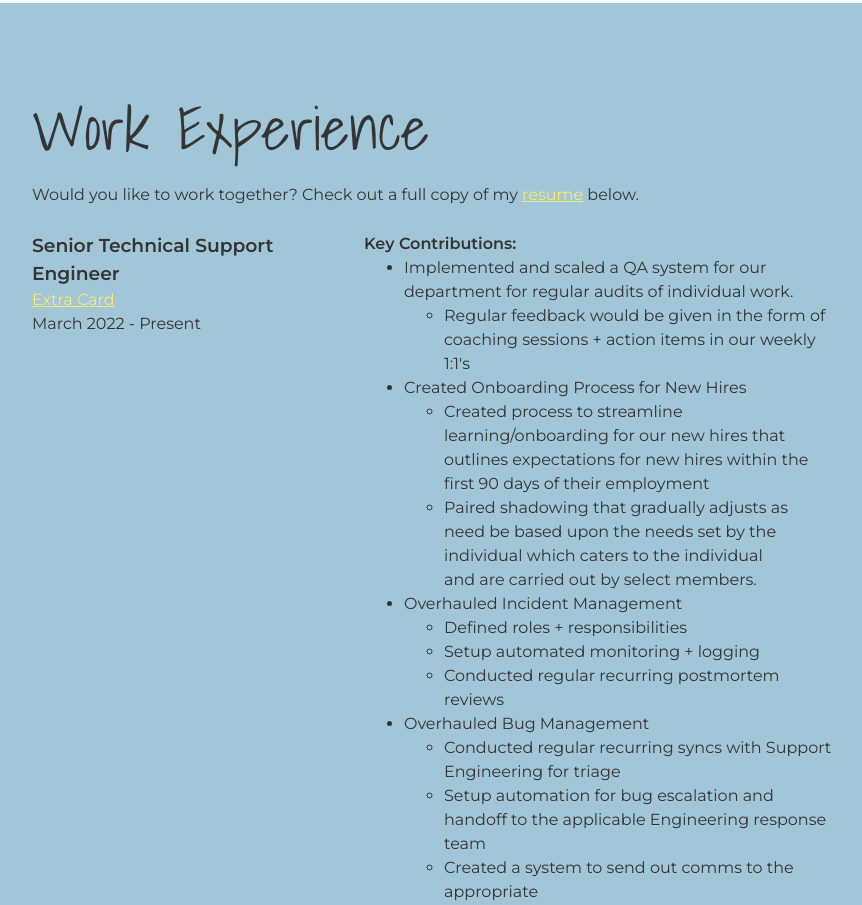
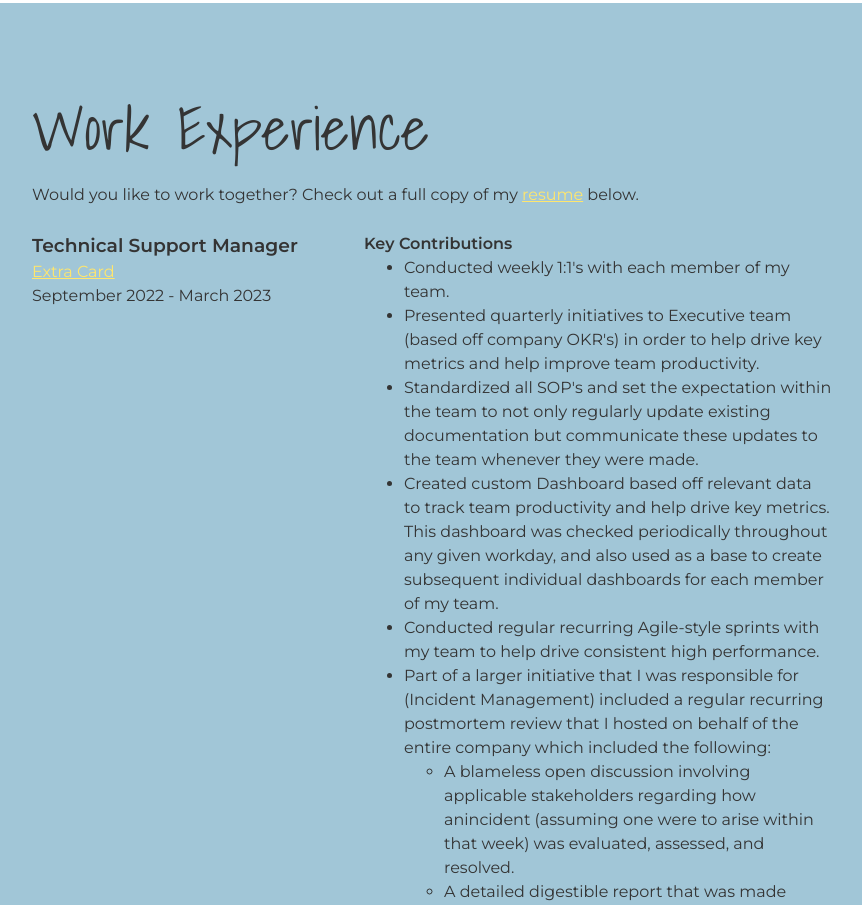
Before and after one commit to dgilliam248/portfolio-website, a plain HTML site: page index.html in a window 1280 px wide. Shown: the part 1895-2800 px from the top of the page, without its empty margins (208-1070 px from the left). Drawn offline with Linux system fonts and the light colour scheme; a web font is replaced by a local one.

Commit message:
modified
added list items for work section, uploaded new resume file, adjusted background color for work section

```diff
--- a/css/styles.css
+++ b/css/styles.css
@@ -17,6 +17,17 @@ body {
     font-family: 'Montserrat', sans-serif;
     font-size: 16px;
     line-height: 1.5;
+    overflow: overlay;
+}
+::-webkit-scrollbar {
+    background: transparent;
+}
+::-webkit-scrollbar-thumb {
+    background: #5A5A5A;
+    border-radius: 10px;
+}
+::-webkit-scrollbar-corner {
+    border-radius: 50px;
 }
 img {
     width: 300px
@@ -122,7 +133,8 @@ header {
 
 
 .projects {
-    background: #F7FFF7;
+    /* background: #f7fff7; */
+    margin-top: 0;
 }
 .projects a {
     color:#2F3061
--- a/index.html
+++ b/index.html
@@ -93,6 +93,45 @@
          <!-- Job 1 -->
           <section class="job-item">
             <div class="job-details">
+              <h3> Technical Support Manager</h3>
+              <a href="https://extra.app/" target="_blank" rel="noopener noreferrer">Extra Card</a>
+              <p>September 2022 - March 2023</p>
+            </div>
+            <div class="job-summary">
+              <strong>Key Contributions</strong>
+              <ul>
+                <li>Conducted weekly 1:1's with each member of my team.</li>
+                <li>Presented quarterly initiatives to Executive team (based off company OKR's) in
+                  order to help drive key metrics and help improve team productivity.</li>
+                <li>Standardized all SOP's and set the expectation within the team to not only regularly
+                    update existing documentation but communicate these updates to the team
+                    whenever they were made.
+                </li>
+                <li>Created custom Dashboard based off relevant data to track team productivity and
+                      help drive key metrics. This dashboard was checked periodically throughout any
+                      given workday, and also used as a base to create subsequent individual dashboards
+                      for each member of my team.
+                </li>
+                <li>Conducted regular recurring Agile-style sprints with my team to help drive
+                  consistent high performance.</li>
+                          <li>Part of a larger initiative that I was responsible for (Incident Management) included a regular recurring postmortem review that I hosted on behalf of the
+                            entire company which included the following:</li>
+                      <ul>
+                      <li>A blameless open discussion involving applicable stakeholders regarding how anincident (assuming one were to arise within that week) was evaluated, assessed,
+                        and resolved.</li>
+                      <li>A detailed digestible report that was made available after the review was held outlining all of the relevant events indulging learning lessons, next steps, what
+                         went right/wrong, impact to the business and the customer-base, etc.</li>
+                      <li>Complete visibility into any/all progress made on Incident Management in order to promote trust, transparency, ownership, and collaboration.</li>
+                    </ul>
+                  </li>
+                <li>Helped create a function/method that takes in our customers PII data as input, and then applies a scrambling algorithm to said data before returning it. This
+                    scrambling algorithm was a hashing function for the first iteration, with the end goal of developing a more complex algorithm that obfuscates the data while still
+                    maintaining its usefulness later (once the endpoint was created, it was integrated into the company's API, so that it can be called by other applications and services
+                    within the company via Webhooks). It is noteworthy that this practice used was not only safe and secure but met any/all applicable data privacy regulations such as
+                    the California Consumer Privacy Act (CCPA). It is also noteworthy that this was only done at the request of the customer.</li>
+              </ul>
+            </div>
+            <div class="job-details">
               <h3>Senior Technical Support Engineer</h3>
               <a href="https://extra.app/" target="_blank" rel="noopener noreferrer">Extra Card</a>
               <p>March 2022 - Present</p>
@@ -104,7 +143,7 @@
                   <ul>
                     <li>Regular feedback would be given in the form of coaching sessions + action items in our weekly 1:1's</li>
                   </ul>
-                <li> Created Onboarding Process for New Hires</li>
+                <li> Created Onboarding Process for New:</li>
                   <ul>
                     <li>Created process to streamline learning/onboarding for our new hires that outlines expectations for new hires within the first
                         90 days of their employment</li>
@@ -136,7 +175,7 @@
                 <li>Gathering and tracking data related to escalated incidents to generate reports for better forecasting.</li>
                 <li>I was the point of contact for any/all identity/fraud related escalations (i.e. Know Your Customer).</li>
               </ul>
-         </div>
+            </div>
           </section>
         <!-- Job 2 -->
         <section class="job-item">
@@ -149,7 +188,7 @@
           <strong>Key Contributions:</strong>
             <ul>
               <li>I created detailed documentation to automate and streamline processes and procedures, within my own IT team as well as within other departments.</li>
-              <li>I created a project management system. This system provided complete visibility into any/all progress made on both personalprojects as well as team based projects (Computer imaging, account creation,PC Encryption, etc). This system also included contingencies, in the form ofcustom alerts getting sent out to designated SME's if any unexpected errorswould arise inhibiting overall progress.</li>
+              <li>I created a project management system. This system provided complete visibility into any/all progress made on both personalprojects as well as team based projects (Computer imaging, account creation, PC Encryption, etc). This system also included contingencies, in the form ofcustom alerts getting sent out to designated SME's if any unexpected errorswould arise inhibiting overall progress.</li>
               <li>I created a process within my department to streamline learning/onboardingfor our new hires. This process included a New Hire Checklist that sets ourteam members up for success within their first 90 days of employment, byproviding expectations/training on a weekly basis. It also created a senseof accountability, not only for the New Hires, but for us as well when we'retraining and shadowing them.</li>
             </ul>
         </div>
@@ -206,7 +245,7 @@
           <div class="education-item">
             <h3>Ferris State University - Grand Rapids, MI</h3>
             <p>Digital Animation & Game Design</p>
-            <p>2010-2012</p>
+            <p>2010-2013</p>
           </div>
           <div class="education-item">
             <h3>Macomb Community College - Warren, MI</h3>
```
Also changed, not shown: 2 other files.
